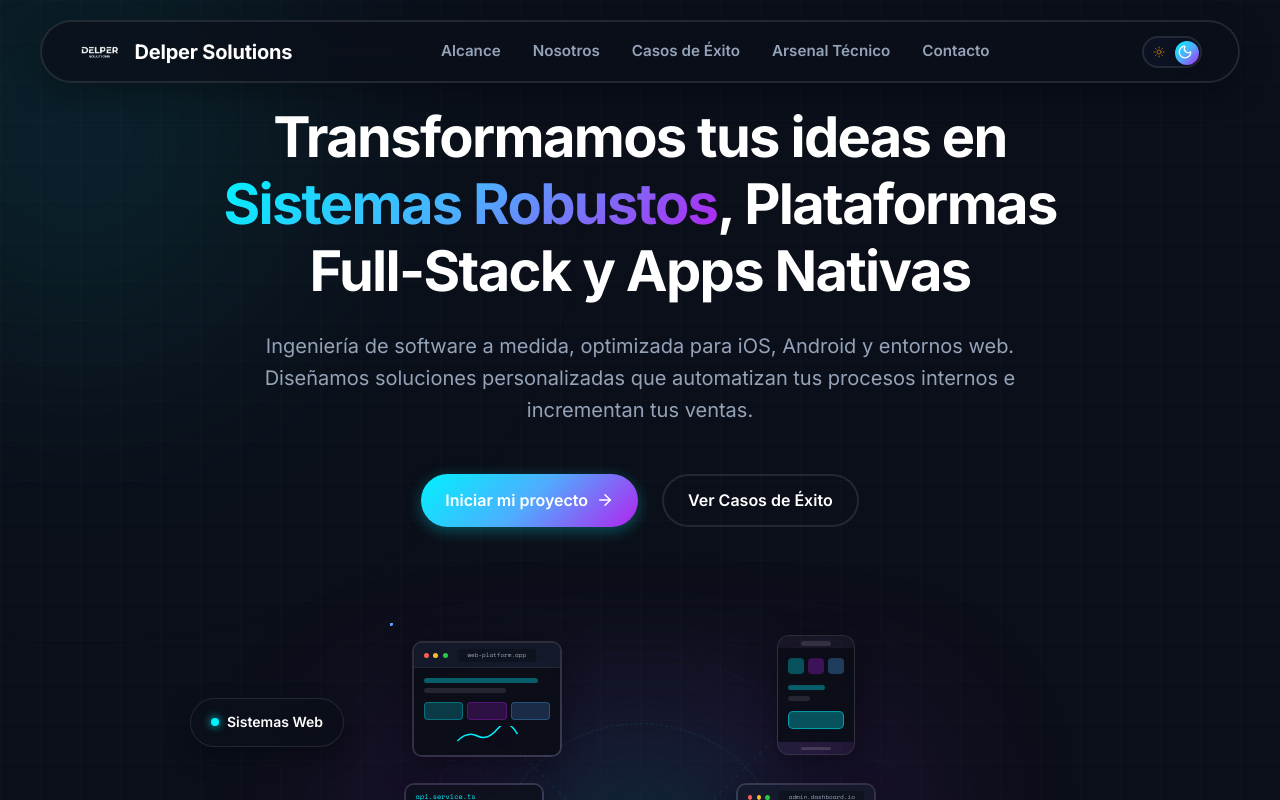
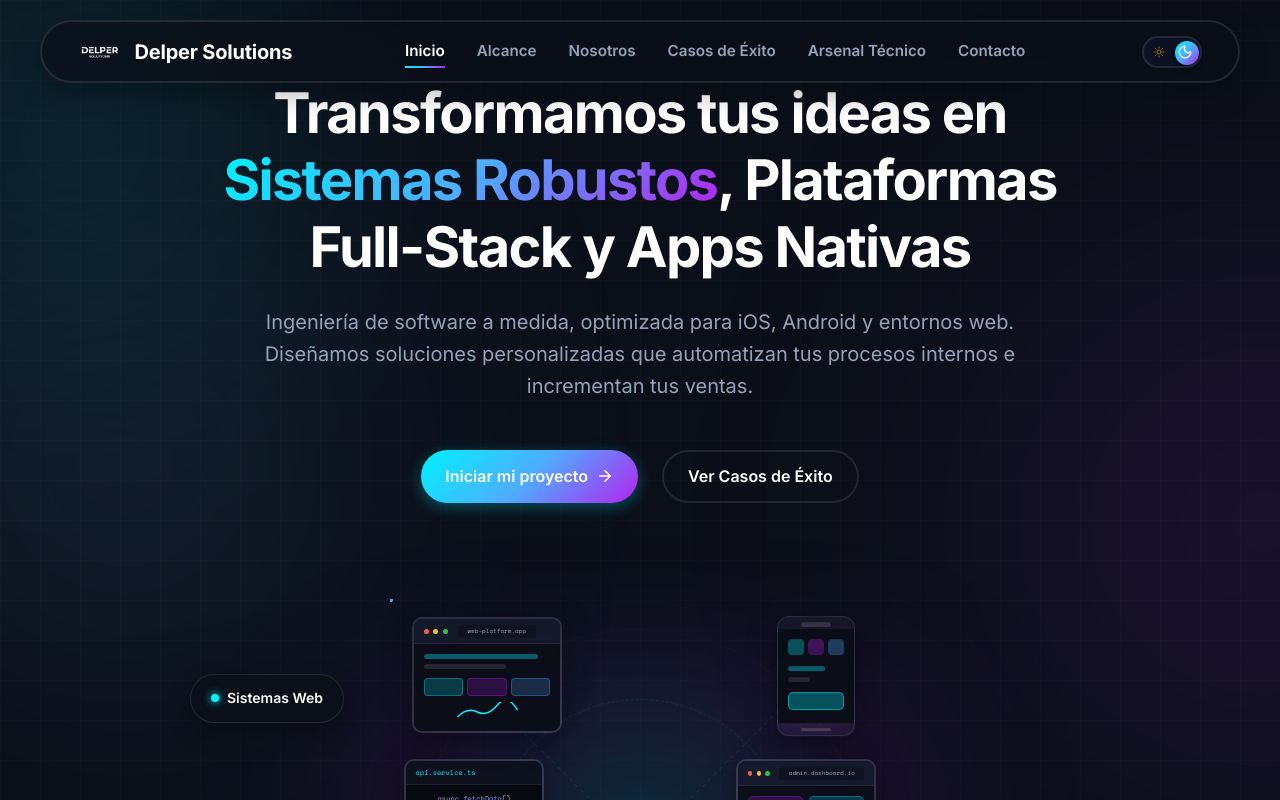
Before and after one commit to alexisef23/DelperSolutions, a React (Vite) app: page / in a window 1280 px wide. Shown: the top 800 px of the page. Built offline with nearby package versions, Linux system fonts and the light colour scheme; a web font is replaced by a local one.

Commit message:
Fix with AI animations

```diff
--- a/src/App.jsx
+++ b/src/App.jsx
@@ -1,4 +1,4 @@
-import React, { useState, useEffect } from 'react';
+import React, { useState, useEffect, useRef, useCallback } from 'react';
 import Navbar from './components/Navbar';
 import Hero from './components/Hero';
 import Services from './components/Services';
@@ -15,6 +15,9 @@ function App() {
     return localStorage.getItem('theme') || 'dark';
   });
 
+  const [activeSection, setActiveSection] = useState('inicio');
+  const scrollContainerRef = useRef(null);
+
   const toggleTheme = () => {
     setTheme((prevTheme) => {
       const newTheme = prevTheme === 'dark' ? 'light' : 'dark';
@@ -27,8 +30,41 @@ function App() {
     document.documentElement.setAttribute('data-theme', theme);
   }, [theme]);
 
+  // Track which section is currently visible via IntersectionObserver
+  useEffect(() => {
+    const sectionIds = ['inicio', 'servicios', 'quienes-somos', 'portafolio', 'stack', 'contacto'];
+    const observer = new IntersectionObserver(
+      (entries) => {
+        entries.forEach((entry) => {
+          if (entry.isIntersecting && entry.intersectionRatio >= 0.4) {
+            setActiveSection(entry.target.id);
+          }
+        });
+      },
+      {
+        root: scrollContainerRef.current,
+        threshold: 0.4,
+      }
+    );
+
+    sectionIds.forEach((id) => {
+      const el = document.getElementById(id);
+      if (el) observer.observe(el);
+    });
+
+    return () => observer.disconnect();
+  }, []);
+
+  // Handle nav clicks — smooth scroll to target section
+  const handleNavClick = useCallback((sectionId) => {
+    const el = document.getElementById(sectionId);
+    if (el) {
+      el.scrollIntoView({ behavior: 'smooth' });
+    }
+  }, []);
+
   return (
-    <div className="app-container">
+    <div className="app-container" ref={scrollContainerRef}>
       {/* Dynamic Background Glowing Orbs for Depth */}
       <div className="glowing-orbs-container">
         <div className="glow-orb orb-1"></div>
@@ -36,20 +72,41 @@ function App() {
         <div className="glow-orb orb-3"></div>
       </div>
 
-      <Navbar theme={theme} toggleTheme={toggleTheme} />
+      <Navbar
+        theme={theme}
+        toggleTheme={toggleTheme}
+        activeSection={activeSection}
+        onNavClick={handleNavClick}
+      />
 
       {/* Tech Grid Background decoration overlay */}
       <div className="tech-grid-bg"></div>
 
+      <section id="inicio" className="snap-section">
         <Hero theme={theme} />
+      </section>
 
+      <section id="servicios" className="snap-section section-servicios">
         <Services />
+      </section>
+
+      <section id="quienes-somos" className="snap-section section-about">
         <Stats />
         <About />
+      </section>
+
+      <section id="portafolio" className="snap-section section-portafolio">
         <Portfolio />
+      </section>
+
+      <section id="stack" className="snap-section section-stack">
         <TechStack />
+      </section>
+
+      <section id="contacto" className="snap-section section-contacto">
         <Contact />
         <Footer />
+      </section>
     </div>
   );
 }
--- a/src/components/About.jsx
+++ b/src/components/About.jsx
@@ -34,7 +34,7 @@ const About = () => {
   ];
 
   return (
-    <section id="quienes-somos" className="container">
+    <div className="container">
       {/* Intro Block - Full Width */}
       <div className="about-intro-block">
         <h2 className="section-title text-center-align">Quiénes <span className="text-gradient">Somos</span></h2>
@@ -107,7 +107,7 @@ const About = () => {
           </div>
         </div>
       </div>
-    </section>
+    </div>
   );
 };
 
--- a/src/components/Contact.jsx
+++ b/src/components/Contact.jsx
@@ -16,7 +16,7 @@ const Contact = () => {
   const selectedTypeLabel = projectTypes.find(t => t.id === projectType)?.label || '';
 
   return (
-    <section id="contacto" className="container animate-fade-in">
+    <div className="container animate-fade-in">
       <div className="contact-wrapper glass-panel">
         <div className="contact-info">
           <h2 className="section-title" style={{ textAlign: 'left', marginTop: 0, marginBottom: '1.5rem' }}>
@@ -106,7 +106,7 @@ const Contact = () => {
           </form>
         </div>
       </div>
-    </section>
+    </div>
   );
 };
 
--- a/src/components/Hero.jsx
+++ b/src/components/Hero.jsx
@@ -155,7 +155,7 @@ const HeroEcosystem = ({ theme }) => (
 
 const Hero = ({ theme }) => {
   return (
-    <section className="hero container animate-fade-in">
+    <div className="hero container animate-fade-in">
       <div className="hero-content">
 
         <h1 className="hero-title">
@@ -188,7 +188,7 @@ const Hero = ({ theme }) => {
           </div>
         </div>
       </div>
-    </section>
+    </div>
   );
 };
 
--- a/src/components/Navbar.css
+++ b/src/components/Navbar.css
@@ -87,6 +87,15 @@
 }
 
 .navbar-link:hover::after {
+  transform: scaleX(1);
+  transform-origin: left;
+}
+
+/* Active section indicator */
+.navbar-link.active {
+  color: var(--text-primary);
+}
+.navbar-link.active::after {
   transform: scaleX(1);
   transform-origin: left;
 }
--- a/src/components/Navbar.jsx
+++ b/src/components/Navbar.jsx
@@ -2,11 +2,29 @@ import React from 'react';
 import './Navbar.css';
 import { Sun, Moon } from 'lucide-react';
 
-const Navbar = ({ theme, toggleTheme }) => {
+const Navbar = ({ theme, toggleTheme, activeSection, onNavClick }) => {
+  const navLinks = [
+    { id: 'inicio', label: 'Inicio' },
+    { id: 'servicios', label: 'Alcance' },
+    { id: 'quienes-somos', label: 'Nosotros' },
+    { id: 'portafolio', label: 'Casos de Éxito' },
+    { id: 'stack', label: 'Arsenal Técnico' },
+    { id: 'contacto', label: 'Contacto' },
+  ];
+
+  const handleClick = (e, sectionId) => {
+    e.preventDefault();
+    onNavClick(sectionId);
+  };
+
   return (
     <nav className="navbar">
       <div className="navbar-container">
-        <a href="#" className="navbar-brand">
+        <a
+          href="#inicio"
+          className="navbar-brand"
+          onClick={(e) => handleClick(e, 'inicio')}
+        >
           <img
             src={theme === 'dark' ? '/assets/logo_claro.png' : '/logo.png'}
             alt="Delper Solutions"
@@ -16,11 +34,16 @@ const Navbar = ({ theme, toggleTheme }) => {
         </a>
 
         <div className="navbar-menu">
-          <a href="#servicios" className="navbar-link">Alcance</a>
-          <a href="#quienes-somos" className="navbar-link">Nosotros</a>
-          <a href="#portafolio" className="navbar-link">Casos de Éxito</a>
-          <a href="#stack" className="navbar-link">Arsenal Técnico</a>
-          <a href="#contacto" className="navbar-link">Contacto</a>
+          {navLinks.map((link) => (
+            <a
+              key={link.id}
+              href={`#${link.id}`}
+              className={`navbar-link${activeSection === link.id ? ' active' : ''}`}
+              onClick={(e) => handleClick(e, link.id)}
+            >
+              {link.label}
+            </a>
+          ))}
         </div>
 
         <button
--- a/src/components/Portfolio.jsx
+++ b/src/components/Portfolio.jsx
@@ -317,7 +317,7 @@ const Portfolio = () => {
   ];
 
   return (
-    <section id="portafolio" className="container">
+    <div className="container">
       <h2 className="section-title">Casos de <span className="text-gradient">Éxito</span></h2>
       <p className="section-subtitle">El corazón de nuestra ingeniería: soluciones probadas con impacto real.</p>
 
@@ -415,7 +415,7 @@ const Portfolio = () => {
           </div>
         </div>
       )}
-    </section>
+    </div>
   );
 };
 
--- a/src/components/Services.jsx
+++ b/src/components/Services.jsx
@@ -22,7 +22,7 @@ const Services = () => {
   ];
 
   return (
-    <section id="servicios" className="container">
+    <div className="container">
       <h2 className="section-title">Nuestro <span className="text-gradient">Alcance</span></h2>
       <p className="section-subtitle">Soluciones de ingeniería a la medida de tu modelo de negocio.</p>
 
@@ -37,7 +37,7 @@ const Services = () => {
           </div>
         ))}
       </div>
-    </section>
+    </div>
   );
 };
 
--- a/src/components/Stats.jsx
+++ b/src/components/Stats.jsx
@@ -31,7 +31,7 @@ const Stats = () => {
   ];
 
   return (
-    <section className="stats-section">
+    <div className="stats-section">
       <div className="container">
         <div className="stats-grid">
           {statsList.map((stat, index) => (
@@ -48,7 +48,7 @@ const Stats = () => {
           ))}
         </div>
       </div>
-    </section>
+    </div>
   );
 };
 
--- a/src/components/TechStack.jsx
+++ b/src/components/TechStack.jsx
@@ -39,7 +39,7 @@ const TechStack = () => {
   ];
 
   return (
-    <section id="stack" className="container">
+    <div className="container">
       <h2 className="section-title">Nuestro <span className="text-gradient">Arsenal Técnico</span></h2>
       <p className="section-subtitle">Tecnologías de vanguardia para arquitecturas escalables.</p>
 
@@ -64,7 +64,7 @@ const TechStack = () => {
           </div>
         ))}
       </div>
-    </section>
+    </div>
   );
 };
 
--- a/src/index.css
+++ b/src/index.css
@@ -169,15 +169,10 @@ h1, h2, h3, h4, h5, h6 {
   padding: 0 1.5rem;
 }
 
-section {
-  padding: 7rem 0 3rem 0;
-  scroll-margin-top: 6.5rem;
-}
-
 .section-title {
   font-size: 2.5rem;
   text-align: center;
-  margin-top: 5rem;
+  margin-top: 2rem;
   margin-bottom: 0.5rem;
   letter-spacing: -0.02em;
 }
@@ -219,17 +214,47 @@ section {
   background: var(--input-focus-bg);
 }
 
-/* App Container layout for layers */
+/* ======================================
+   SCROLL-SNAP FULL PAGE LAYOUT
+   ====================================== */
+html {
+  scroll-behavior: smooth;
+}
+
 .app-container {
   position: relative;
+  height: 100vh;
+  overflow-y: auto;
+  overflow-x: hidden;
+  scroll-snap-type: y mandatory;
+  z-index: 1;
+}
+
+/* Each snap section = one full-viewport "page" */
+.snap-section {
   min-height: 100vh;
+  scroll-snap-align: start;
+  scroll-snap-stop: always;
+  position: relative;
+  display: flex;
+  flex-direction: column;
+  justify-content: center;
+  padding: 5rem 0 3rem 0;
   overflow: hidden;
-  z-index: 1;
+}
+
+/* Hero section — center the entire hero block */
+#inicio {
+  padding: 0;
+}
+#inicio .hero {
+  min-height: 100vh;
+  padding-top: 5rem;
 }
 
 /* Page Glowing Orbs (Depth) */
 .glowing-orbs-container {
-  position: absolute;
+  position: fixed;
   top: 0;
   left: 0;
   width: 100%;
@@ -292,7 +317,7 @@ section {
 
 /* Background Grids and Alternating Section Textures */
 .tech-grid-bg {
-  position: absolute;
+  position: fixed;
   inset: 0;
   background-size: 40px 40px;
   background-image: linear-gradient(to right, var(--grid-line) 1px, transparent 1px),
@@ -301,26 +326,28 @@ section {
   z-index: -1;
 }
 
-#servicios {
+/* Section-specific backgrounds */
+.section-servicios {
   background: var(--bg-servicios);
   border-top: 2px solid var(--section-border);
   border-bottom: 2px solid var(--section-border);
-  position: relative;
 }
 
-#portafolio {
+.section-portafolio {
   background: var(--bg-portafolio);
-  position: relative;
 }
 
-#stack {
+.section-stack {
   background: var(--bg-stack);
   border-top: 2px solid var(--section-border);
   border-bottom: 2px solid var(--section-border);
-  position: relative;
 }
 
-#contacto {
+.section-contacto {
   background: var(--bg-contacto);
-  position: relative;
 }
+
+/* Allow overflow for sections with modals (portfolio) */
+.section-portafolio {
+  overflow: visible;
+}
```
Also changed, not shown: public/assets/Empresa satisfechas/Inttec.png (added). Lines whose indentation alone changed are shown as unchanged.
